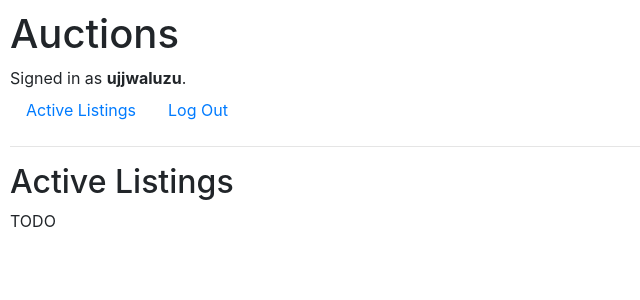
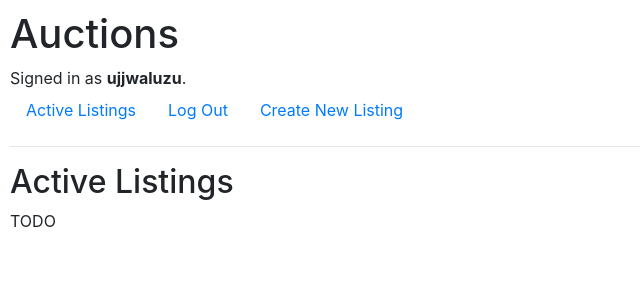
Before and after one commit to ujjwaluzu/cs50w-commerce, a Django app: page / in a window 1280 px wide. Shown: the top 300 px of the page, without its empty margins (0-640 px from the left). Run offline with Django 3.2, Linux system fonts and the light colour scheme; a user stored in the database is signed in; some libraries are stand-ins or nearby versions.

Commit message:
Working on new listing

```diff
--- a/auctions/templates/auctions/layout.html
+++ b/auctions/templates/auctions/layout.html
@@ -24,6 +24,10 @@
                 <li class="nav-item">
                     <a class="nav-link" href="{% url 'logout' %}">Log Out</a>
                 </li>
+                <li class="nav-item">
+                    <a class="nav-link" href="{% url 'new_listing' %}">Create New Listing</a>
+                </li>
+
             {% else %}
                 <li class="nav-item">
                     <a class="nav-link" href="{% url 'login' %}">Log In</a>
--- a/auctions/urls.py
+++ b/auctions/urls.py
@@ -6,5 +6,6 @@ urlpatterns = [
     path("", views.index, name="index"),
     path("login", views.login_view, name="login"),
     path("logout", views.logout_view, name="logout"),
-    path("register", views.register, name="register")
+    path("register", views.register, name="register"),
+    path("newlisting", views.New_listing, name="new_listing")
 ]
--- a/auctions/views.py
+++ b/auctions/views.py
@@ -61,3 +61,6 @@ def register(request):
         return HttpResponseRedirect(reverse("index"))
     else:
         return render(request, "auctions/register.html")
+
+def New_listing(request):
+    return render(request, "auctions/newlisting.html")
```
Also changed, not shown: auctions/templates/auctions/newlisting.html (added, +7 -0 lines), db.sqlite3.
